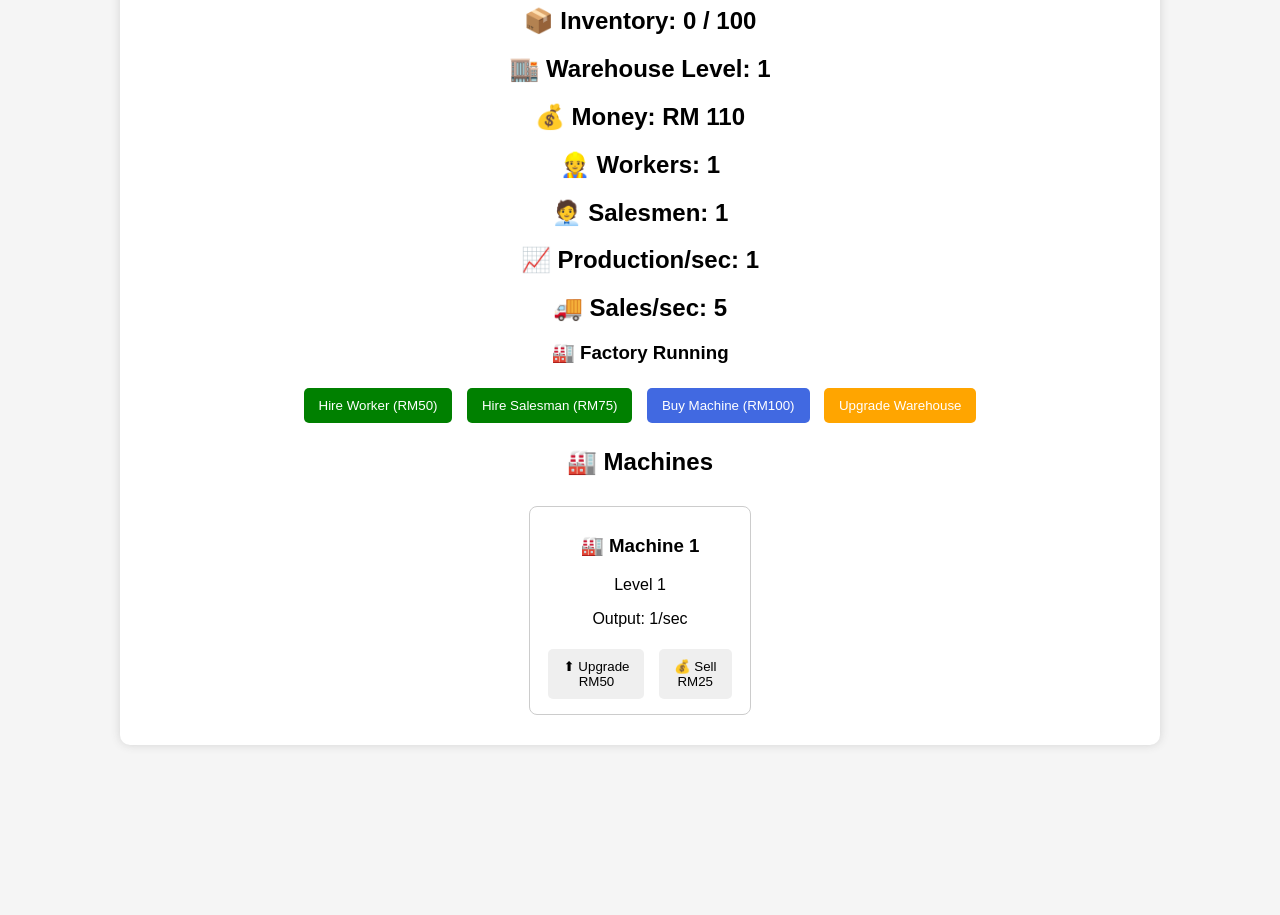
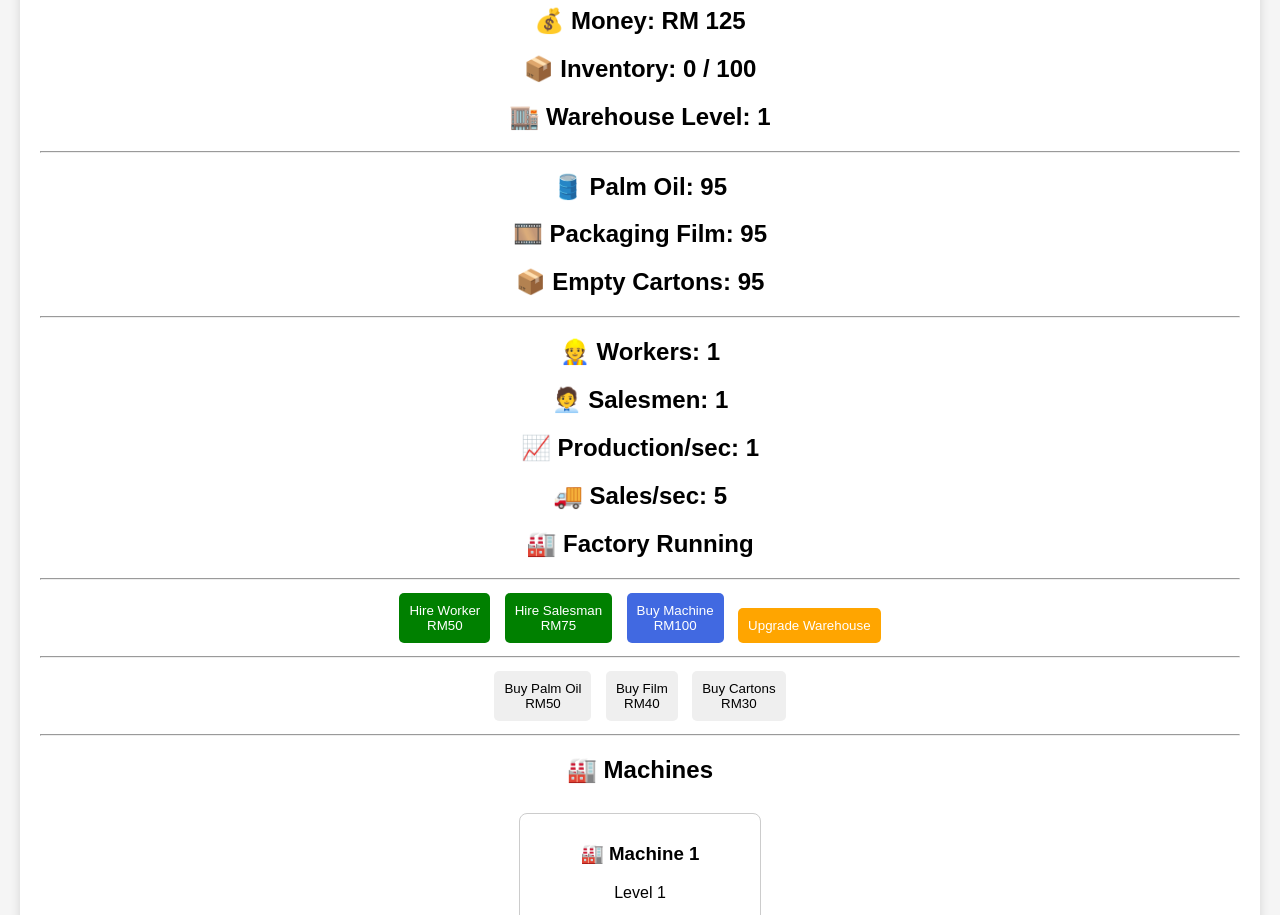
Before and after one commit to JackEAPP/click-game, a plain HTML site: page index.html in a window 1280 px wide. Shown: the part 114-1029 px from the top of the page. Before the commit the page ends 879 px from the top, so only its background shows below. Drawn offline with Linux system fonts and the light colour scheme.

Commit message:
Enhance layout and functionality in index.html
Updated various elements in index.html for improved layout and functionality.

```diff
--- a/index.html
+++ b/index.html
@@ -16,12 +16,12 @@
             padding:20px;
             border-radius:10px;
             box-shadow:0 0 10px lightgray;
-            max-width:1000px;
+            max-width:1200px;
             margin:auto;
         }
 
         button{
-            padding:10px 15px;
+            padding:10px;
             margin:5px;
             border:none;
             border-radius:5px;
@@ -34,8 +34,9 @@
             border-radius:8px;
             padding:10px;
             margin:10px;
-            width:200px;
+            width:220px;
             display:inline-block;
+            vertical-align:top;
         }
 
         .green{
@@ -61,9 +62,12 @@
 
     <h1>🏭 Factory Sandbox Tycoon</h1>
 
+    <h2>💰 Money: RM <span id="money">100</span></h2>
+
     <h2>
         📦 Inventory:
-<span id="cartons">0</span> /
+        <span id="cartons">0</span>
+        /
         <span id="capacity">100</span>
     </h2>
 
@@ -72,48 +76,71 @@
         <span id="warehouseLevel">1</span>
     </h2>
 
-<h2>
-💰 Money:
-RM <span id="money">100</span>
-</h2>
+    <hr>
 
-<h2>
-👷 Workers:
-<span id="workers">1</span>
-</h2>
+    <h2>🛢️ Palm Oil: <span id="palmOil">100</span></h2>
 
-<h2>
-🧑‍💼 Salesmen:
-<span id="salesmen">1</span>
-</h2>
+    <h2>🎞️ Packaging Film: <span id="film">100</span></h2>
 
-<h2>
-📈 Production/sec:
-<span id="prodRate">1</span>
-</h2>
+    <h2>📦 Empty Cartons: <span id="emptyCartons">100</span></h2>
 
-<h2>
-🚚 Sales/sec:
-<span id="salesRate">5</span>
-</h2>
+    <hr>
 
-<h3 id="status">🏭 Factory Running</h3>
+    <h2>👷 Workers: <span id="workers">1</span></h2>
+
+    <h2>🧑‍💼 Salesmen: <span id="salesmen">1</span></h2>
+
+    <h2>📈 Production/sec: <span id="prodRate">1</span></h2>
+
+    <h2>🚚 Sales/sec: <span id="salesRate">5</span></h2>
+
+    <h2 id="status">🏭 Factory Running</h2>
+
+    <hr>
 
     <button class="green" onclick="hireWorker()">
-Hire Worker (RM50)
+        Hire Worker
+        <br>
+        RM50
     </button>
 
     <button class="green" onclick="hireSalesman()">
-Hire Salesman (RM75)
+        Hire Salesman
+        <br>
+        RM75
     </button>
 
     <button class="blue" onclick="buyMachine()">
-Buy Machine (RM100)
+        Buy Machine
+        <br>
+        RM100
     </button>
 
     <button class="orange" onclick="upgradeWarehouse()">
         Upgrade Warehouse
     </button>
+
+    <hr>
+
+    <button onclick="buyPalmOil()">
+        Buy Palm Oil
+        <br>
+        RM50
+    </button>
+
+    <button onclick="buyFilm()">
+        Buy Film
+        <br>
+        RM40
+    </button>
+
+    <button onclick="buyEmptyCartons()">
+        Buy Cartons
+        <br>
+        RM30
+    </button>
+
+    <hr>
 
     <h2>🏭 Machines</h2>
 
@@ -123,14 +150,19 @@ Upgrade Warehouse
 
 <script>
 
+let money = 100;
+
 let cartons = 0;
-let money = 100;
 
 let workers = 1;
 let salesmen = 1;
 
 let warehouseLevel = 1;
 let warehouseCapacity = 100;
+
+let palmOil = 100;
+let film = 100;
+let emptyCartons = 100;
 
 let machines = [
     {
@@ -142,7 +174,7 @@ function getProductionRate(){
 
     let total = 0;
 
-    machines.forEach(machine=>{
+    machines.forEach(machine => {
 
         total += machine.level * workers;
 
@@ -154,6 +186,9 @@ function getProductionRate(){
 
 function updateScreen(){
 
+    document.getElementById("money").innerText =
+        Math.floor(money);
+
     document.getElementById("cartons").innerText =
         Math.floor(cartons);
 
@@ -163,14 +198,20 @@ function updateScreen(){
     document.getElementById("warehouseLevel").innerText =
         warehouseLevel;
 
-    document.getElementById("money").innerText =
-        Math.floor(money);
-
     document.getElementById("workers").innerText =
         workers;
 
     document.getElementById("salesmen").innerText =
         salesmen;
+
+    document.getElementById("palmOil").innerText =
+        Math.floor(palmOil);
+
+    document.getElementById("film").innerText =
+        Math.floor(film);
+
+    document.getElementById("emptyCartons").innerText =
+        Math.floor(emptyCartons);
 
     document.getElementById("prodRate").innerText =
         getProductionRate();
@@ -178,24 +219,32 @@ function updateScreen(){
     document.getElementById("salesRate").innerText =
         salesmen * 5;
 
-    if(cartons >= warehouseCapacity){
-
+    if(
+        palmOil <= 0 ||
+        film <= 0 ||
+        emptyCartons <= 0
+    ){
+        document.getElementById("status").innerText =
+        "⚠️ Raw Material Shortage";
+    }
+    else if(cartons >= warehouseCapacity){
         document.getElementById("status").innerText =
         "🚨 Warehouse Full";
-
-    }else{
-
+    }
+    else{
         document.getElementById("status").innerText =
         "🏭 Factory Running";
-
     }
 
     let machineHTML = "";
 
     machines.forEach((machine,index)=>{
 
-        let upgradeCost = machine.level * 50;
-        let sellValue = machine.level * 25;
+        let upgradeCost =
+            machine.level * 50;
+
+        let sellValue =
+            machine.level * 25;
 
         machineHTML += `
 
@@ -211,23 +260,15 @@ function updateScreen(){
             </p>
 
             <button onclick="upgradeMachine(${index})">
-
                 ⬆ Upgrade
-
                 <br>
-
                 RM${upgradeCost}
-
             </button>
 
             <button onclick="sellMachine(${index})">
-
                 💰 Sell
-
                 <br>
-
                 RM${sellValue}
-
             </button>
 
         </div>
@@ -254,9 +295,7 @@ function buyMachine(){
         updateScreen();
 
     }else{
-
         alert("Not enough money");
-
     }
 
 }
@@ -274,9 +313,7 @@ function upgradeMachine(index){
         updateScreen();
 
     }else{
-
         alert("Not enough money");
-
     }
 
 }
@@ -288,7 +325,6 @@ function sellMachine(index){
         alert("Cannot sell last machine");
 
         return;
-
     }
 
     let value = machines[index].level * 25;
@@ -312,9 +348,7 @@ function hireWorker(){
         updateScreen();
 
     }else{
-
         alert("Not enough money");
-
     }
 
 }
@@ -330,9 +364,7 @@ function hireSalesman(){
         updateScreen();
 
     }else{
-
         alert("Not enough money");
-
     }
 
 }
@@ -352,24 +384,88 @@ function upgradeWarehouse(){
         updateScreen();
 
     }else{
+        alert("Not enough money");
+    }
 
+}
+
+function buyPalmOil(){
+
+    if(money >= 50){
+
+        money -= 50;
+
+        palmOil += 100;
+
+        updateScreen();
+
+    }else{
         alert("Not enough money");
+    }
 
+}
+
+function buyFilm(){
+
+    if(money >= 40){
+
+        money -= 40;
+
+        film += 100;
+
+        updateScreen();
+
+    }else{
+        alert("Not enough money");
+    }
+
+}
+
+function buyEmptyCartons(){
+
+    if(money >= 30){
+
+        money -= 30;
+
+        emptyCartons += 100;
+
+        updateScreen();
+
+    }else{
+        alert("Not enough money");
     }
 
 }
 
 function autoProduce(){
 
-    let production = getProductionRate();
+    let production =
+        getProductionRate();
 
     let availableSpace =
         warehouseCapacity - cartons;
 
+    let materialLimit =
+        Math.min(
+            palmOil,
+            film,
+            emptyCartons
+        );
+
     let actualProduction =
-        Math.min(production, availableSpace);
+        Math.min(
+            production,
+            availableSpace,
+            materialLimit
+        );
+
+    if(actualProduction <= 0) return;
 
     cartons += actualProduction;
+
+    palmOil -= actualProduction;
+    film -= actualProduction;
+    emptyCartons -= actualProduction;
 
     updateScreen();
 
@@ -377,21 +473,21 @@ function autoProduce(){
 
 function autoSell(){
 
-    let sold = Math.min(
+    let sold =
+        Math.min(
             cartons,
             salesmen * 5
         );
 
     cartons -= sold;
 
-    money += sold * 2;
+    money += sold * 5;
 
     updateScreen();
 
 }
 
 setInterval(autoProduce,1000);
-
 setInterval(autoSell,1000);
 
 updateScreen();
```
Lines whose indentation alone changed are shown as unchanged.
